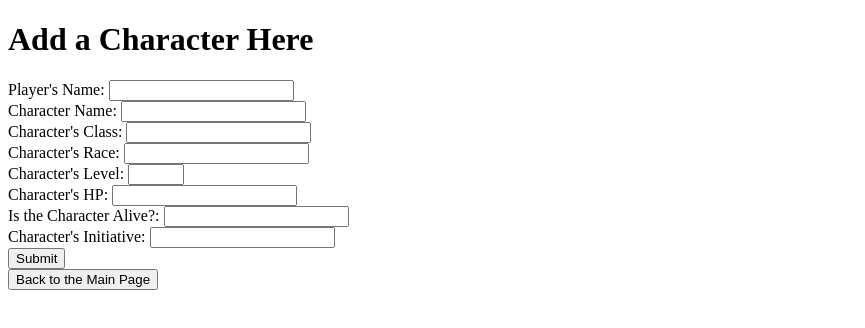
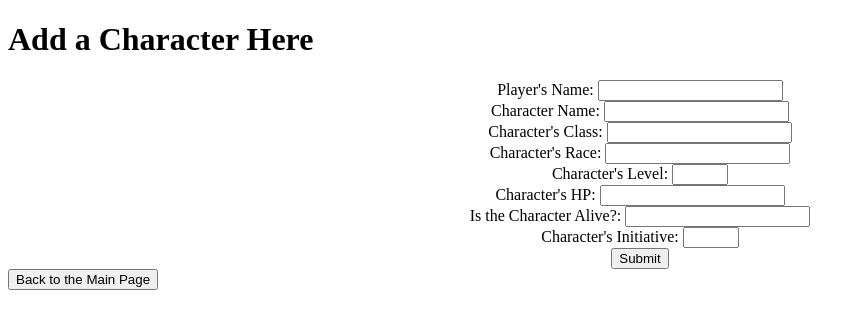
Before and after one commit to bi1cor0/dmC_frontend, a React (Vite) app: page /add in a window 1280 px wide. Shown: the top 328 px of the page, without its empty margins (0-865 px from the left). Built offline with nearby package versions, Linux system fonts and the light colour scheme; no server answers.

Commit message:
Added some styles and a test function in the card component.

```diff
--- a/src/App.css
+++ b/src/App.css
@@ -1,13 +1,23 @@
+
 .select-card{
     display: column;
-    justify-content: center;
-    align-items: center;
-    position: relative;
-    border: .25rem;
+    align-content: center;
+    text-align: center;
+    border-radius: .25rem;
     box-shadow: 0 0 5px 2px gray;
     background-color: bisque;
     height: 150px;
     width: 150px;
     margin-top: .25rem;
-    padding-left: .25rem;
+    padding-left: .15rem;
+    padding-right: .15rem;
 }
+
+.card-grid{
+    justify-content: space-evenly;
+    display: grid;
+}
+
+.create-form{
+    text-align: center;
+}
--- a/src/App.jsx
+++ b/src/App.jsx
@@ -7,6 +7,7 @@ import UpdateCharacters from './pages/UpdateCharacters';
 import Nav from './components/Navbar'; //importing navigation bar from the components which house all my links.
 import axios from 'axios'
 import './App.css'
+
 
 
 export default function App() {
--- a/src/components/Cardlist.jsx
+++ b/src/components/Cardlist.jsx
@@ -6,7 +6,10 @@ export default function Cardlist({ characardClass }) {
     //using a .map method to cycle through the array of objects to create a new array of SelectCards with character data passed through from
     <div className="card-grid">
         {characardClass.map(charaCard =>{
-            return <SelectCard character={charaCard} key={charaCard._id} />
+            return <>
+            <SelectCard character={charaCard} key={charaCard._id} />
+            <br></br>
+            </>
         })}
     </div>
   )
--- a/src/components/Form.jsx
+++ b/src/components/Form.jsx
@@ -33,7 +33,7 @@ export default function Form() {
 
 
   return (
-  <form onSubmit={handleSubmit}>
+  <form className='create-form' onSubmit={handleSubmit}>
     <label>Player's Name: </label>
     <input onChange={handleChange} name={'Player_Name'} type="text" required/> <br></br>
     <label>Character Name: </label>
@@ -49,7 +49,7 @@ export default function Form() {
     <label>Is the Character Alive?: </label>
     <input onChange={handleChange} name={'Alive'} type="text" required/><br></br>
     <label>Character's Initiative: </label>
-    <input onChange={handleChange} name={'Initiative'} type="text" required/><br></br>
+    <input onChange={handleChange} name={'Initiative'} type="number" min="5" max="40" required/><br></br>
     <input type="submit" value="Submit"/>
 
   </form>
--- a/src/components/SelectCard.jsx
+++ b/src/components/SelectCard.jsx
@@ -1,9 +1,15 @@
 import React from 'react'
 
 export default function SelectCard({ character }) {
+
+  function handleChange(e){
+    console.log(e)
+  }
+
   return (
     <>
-    <div className='select-card'>
+    <div className='select-card' >
+      <input type='checkbox' onChange={handleChange}/>
       <div>{character.Character_Name}</div>
       <div>{character.Class}</div>
       <div>Level: {character.Level}</div>
```
